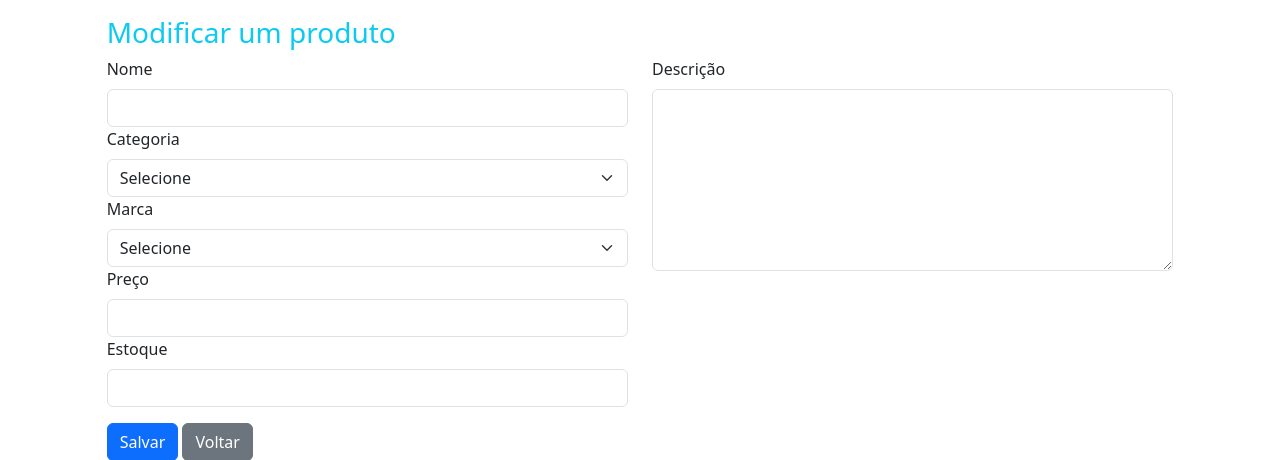
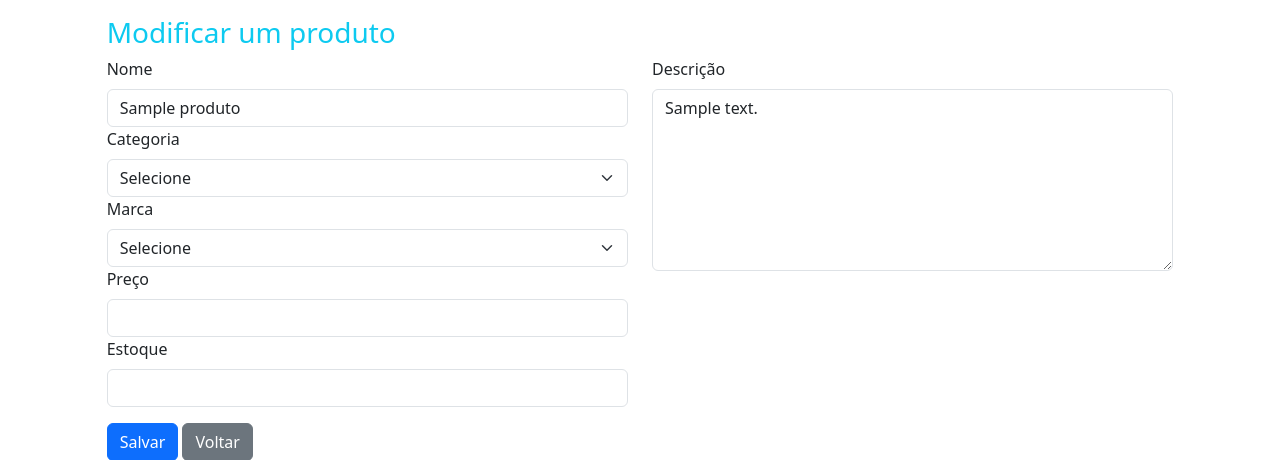
Before and after one commit to netunof/ecommerce, a PHP site: template app/views/produto/edit.php in a window 1280 px wide. Shown: the part 115-575 px from the top of the page. Run offline with PHP 8.4, Linux system fonts and the light colour scheme; the template is opened without the code that fills it: most values are stand-ins (such as "Sample title", 1, 10 or a date in 2020).

Commit message:
produto crud done

```diff
--- a/app/controllers/ProdutoController.php
+++ b/app/controllers/ProdutoController.php
@@ -57,7 +57,7 @@ class ProdutoController {
         $data = ['marcas' => $this->marcaModel->getAll(),
                 'categorias' => $this->categoriaModel->getAll()];
         $produto = $this->produtoModel->find($id);
-        require_once 'app/views/marca/edit.php';
+        require_once 'app/views/produto/edit.php';
     }
     public function update() {
         $id = $_POST['produto_id'];
--- a/app/views/produto/edit.php
+++ b/app/views/produto/edit.php
@@ -3,34 +3,40 @@
 <div class="mx-auto col-10">
     <h3 class="text-info mt-3">Modificar um produto</h3>
 </div>
-
 <form action="update" method="POST" class="col-10 mx-auto mb-3">
     <div class="row">
         <div class="col-6">
+            <input type="hidden" name="produto_id" id="produto_id" value="<?=$produto->produto_id?>">
             <label for="produto_nome" class="form-label">Nome</label>
-            <input type="text" class="form-control" id="produto_nome" aria-describedby="produto_nome" name="produto_nome">
+            <input type="text" class="form-control" id="produto_nome" aria-describedby="produto_nome"
+            name="produto_nome" value="<?=$produto->produto_nome?>">
             <label for="categoria_fk" class="form-label">Categoria</label>
             <select name="categoria_fk" id="categoria_fk" class="form-select" aria-label="Default select example">
-                <option value="" selected disabled hidden>Selecione</option>
+                <option value="0">Selecione</option>
                 <?php foreach ($data['categorias'] as $categoria): ?>
-                <option value="<?=$categoria->categoria_id?>"><?=$categoria->categoria_nome?></option>
+                <option value="<?=$categoria->categoria_id?>" <?php if($produto->categoria_fk == $categoria->categoria_id) echo 'selected'?>>
+                    <?=$categoria->categoria_nome?></option>
                 <?php endforeach; ?>
             </select>
             <label for="marca_fk" class="form-label">Marca</label>
             <select name="marca_fk" id="marca_fk" class="form-select" aria-label="Default select example">
-                <option value="" selected disabled hidden>Selecione</option>
+                <option value="0">Selecione</option>
                 <?php foreach ($data['marcas'] as $marca): ?>
-                <option value="<?=$marca->marca_id?>"><?=$marca->marca_nome?></option>
+                <option value="<?=$marca->marca_id?>" <?php if($produto->marca_fk == $marca->marca_id) echo 'selected'?>>
+                    <?=$marca->marca_nome?></option>
                 <?php endforeach; ?>
             </select>
             <label for="produto_preco" class="form-label">Preço</label>
-            <input type="number" step="0.01" min="0" class="form-control" id="produto_preco" aria-describedby="produto_preco" name="produto_preco">
+            <input type="number" step="0.01" min="0" class="form-control" id="produto_preco"
+            aria-describedby="produto_preco" name="produto_preco" value="<?=$produto->produto_preco?>">
             <label for="produto_estoque" class="form-label">Estoque</label>
-            <input type="number" min="0" step="1" class="form-control" id="produto_estoque" aria-describedby="produto_estoque" name="produto_estoque">
+            <input type="number" step="1" min="0" class="form-control" id="produto_estoque"
+            aria-describedby="produto_estoque" name="produto_estoque" value="<?=$produto->produto_estoque?>">
         </div>
         <div class="col-6">
             <label for="produto_descricao" class="form-label">Descrição</label>
-            <textarea class="form-control" id="produto_descricao" aria-describedby="produto_descricao" name="produto_descricao" rows="7"></textarea>
+            <textarea class="form-control" id="produto_descricao" aria-describedby="produto_descricao"
+            name="produto_descricao" rows="7"><?=$produto->produto_descricao?></textarea>
         </div>
     </div>
     <div class="mt-3">
```
Also changed, not shown: app/views/produto/create.php (+5 -5 lines).
